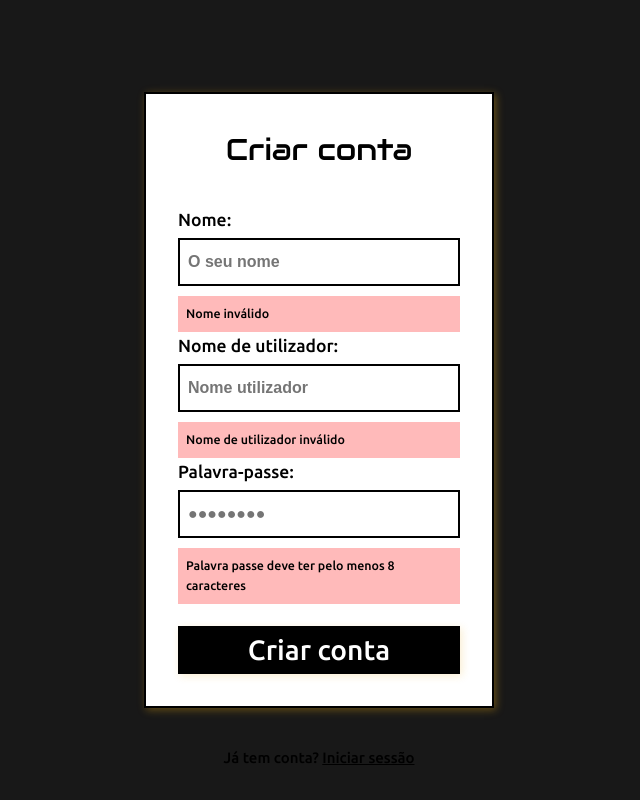
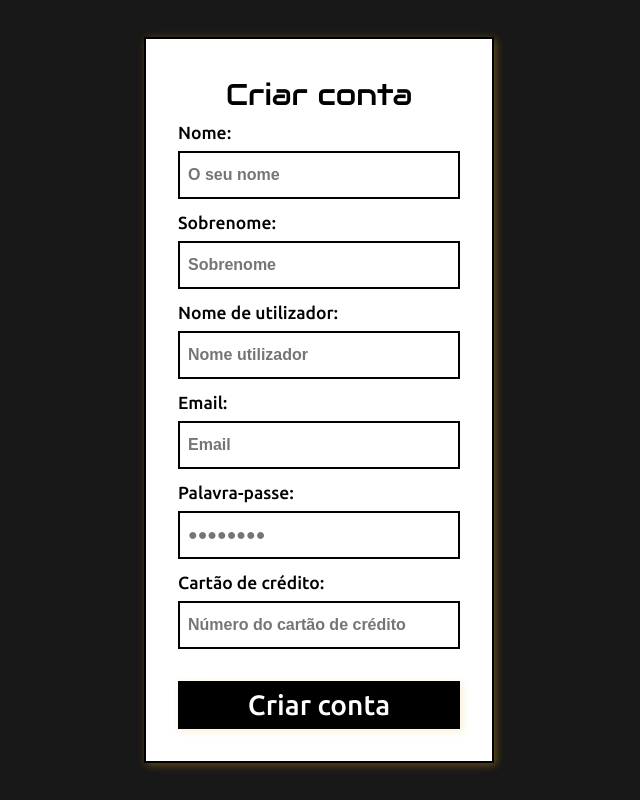
Before and after one commit to ruicarvalho1/CP2-AOOPII, a Vue app in the folder client/: page /register in a window 1280 px wide. Shown: the whole page, without its empty margins (1-641 px from the left). Built offline with nearby package versions, Linux system fonts and the light colour scheme; grey boxes are pictures that could not be loaded.

Commit message:
Login Implemmented

```diff
--- a/client/package.json
+++ b/client/package.json
@@ -10,6 +10,7 @@
   },
   "dependencies": {
     "animate.css": "^4.1.1",
+    "axios": "^1.7.9",
     "vue": "^3.5.13",
     "vue-router": "^4.5.0"
   },
--- a/client/src/components/pages/Register.vue
+++ b/client/src/components/pages/Register.vue
@@ -1,9 +1,52 @@
 <script setup>
 import { ref } from 'vue';
+import axios from 'axios';
 
-const validate_register = () => {
-  //VALIDACAO DE register RETORNA TRUE OU FALSE PARA A CLASSE SER APLICADA NO ELEMENTO DE ERRO
-  ref(false);
+const firstName = ref('');
+const lastName = ref('');
+const username = ref('');
+const email = ref('');
+const password = ref('');
+const creditCard = ref('');
+
+const firstNameError = ref(false);
+const lastNameError = ref(false);
+const usernameError = ref(false);
+const passwordError = ref(false);
+const creditCardError = ref(false);
+
+const validateRegister = () => {
+  firstNameError.value = firstName.value.trim() === '';
+  lastNameError.value = lastName.value.trim() === '';
+  usernameError.value = username.value.length < 3;
+  passwordError.value = password.value.length < 8;
+  creditCardError.value = creditCard.value.length !== 16;
+  return !(firstNameError.value || lastNameError.value || usernameError.value || passwordError.value || creditCardError.value);
+};
+
+const handleSubmit = async () => {
+  if (validateRegister()) {
+    const userData = {
+      first_name: firstName.value,
+      last_name: lastName.value,
+      email: email.value,
+      username: username.value,
+      auth: {
+        platform: 'website',
+        password: password.value,
+      },
+      credit_card: creditCard.value,
+    };
+
+    try {
+      const response = await axios.post('http://localhost:3000/auth/register', userData);
+      console.log('Registro bem-sucedido:', response.data);
+    } catch (error) {
+      console.error('Erro no registro:', error.response ? error.response.data : error.message);
+    }
+  } else {
+    console.log('Formulário inválido!');
+  }
 };
 </script>
 
@@ -12,34 +55,73 @@ const validate_register = () => {
     <div class="register-form">
       <div class="form">
         <h1>Criar conta</h1>
-        <div class="name">
+
+        <!-- Nome -->
+        <div class="username">
           <h3>Nome:</h3>
-          <input class="register-input" type="text" placeholder="O seu nome">
-          <div :class="{ 'raise-error-name': validate_register}" class="error">
+          <input v-model="firstName" class="register-input" type="text" placeholder="O seu nome">
+          <div :class="{ 'raise-error-name': firstNameError }" class="error">
             <h5>Nome inválido</h5>
           </div>
         </div>
+
+        <!-- Sobrenome -->
+        <div class="username">
+          <h3>Sobrenome:</h3>
+          <input v-model="lastName" class="register-input" type="text" placeholder="Sobrenome">
+          <div :class="{ 'raise-error-name': lastNameError }" class="error">
+            <h5>Sobrenome inválido</h5>
+          </div>
+        </div>
+
+
         <div class="username">
           <h3>Nome de utilizador:</h3>
-          <input class="register-input" type="text" placeholder="Nome utilizador">
-          <div :class="{ 'raise-error-user': validate_register}" class="error">
+          <input v-model="username" class="register-input" type="text" placeholder="Nome utilizador">
+          <div :class="{ 'raise-error-user': usernameError }" class="error">
             <h5>Nome de utilizador inválido</h5>
           </div>
         </div>
+
+
+        <div class="username">
+          <h3>Email:</h3>
+          <input v-model="email" class="register-input" type="email" placeholder="Email">
+          <div :class="{ 'raise-error-email': !email }" class="error">
+            <h5>Email inválido</h5>
+          </div>
+        </div>
+
+
         <div class="password">
           <h3>Palavra-passe:</h3>
-          <input class="register-input" type="password" placeholder="●●●●●●●●">
-          <div :class="{ 'raise-error-pass': validate_register}" class="error">
+          <input v-model="password" class="register-input" type="password" placeholder="●●●●●●●●">
+          <div :class="{ 'raise-error-pass': passwordError }" class="error">
             <h5>Palavra passe deve ter pelo menos 8 caracteres</h5>
           </div>
         </div>
-        <button class="register-btn">Criar conta</button>
+
+
+        <div class="username">
+          <h3>Cartão de crédito:</h3>
+          <input v-model="creditCard" class="register-input" type="text" placeholder="Número do cartão de crédito">
+          <div :class="{ 'raise-error-credit-card': creditCardError }" class="error">
+            <h5>Cartão de crédito inválido</h5>
+          </div>
+        </div>
+
+        <!-- Botão de registro -->
+        <button @click="handleSubmit" class="register-btn">Criar conta</button>
       </div>
-      <h4>Já tem conta? <router-link to="/login" class="login-btn">Iniciar sessão</router-link></h4>
+
+      <h4>Já tem conta?
+        <router-link to="/login" class="login-btn">Iniciar sessão</router-link>
+      </h4>
     </div>
+
     <div class="presentation">
       <video class="presentation-vid animate__animated animate__fadeInRight" autoplay muted loop>
-        <source src="../../assets/login.mp4" type="video/mp4" />
+        <source src="../../assets/login.mp4" type="video/mp4"/>
         Your browser does not support the video tag.
       </video>
     </div>
@@ -47,6 +129,7 @@ const validate_register = () => {
 </template>
 
 <style scoped>
+
 .register-page {
   display: flex;
   width: 100%;
@@ -108,8 +191,7 @@ const validate_register = () => {
 .register-page .register-form .form .password,
 .register-page .register-form .form .name input,
 .register-page .register-form .form .username input,
-.register-page .register-form .form .password input
-{
+.register-page .register-form .form .password input {
   width: 100%;
 }
 
@@ -150,7 +232,8 @@ const validate_register = () => {
 
 .register-page .register-form .raise-error-name.error,
 .register-page .register-form .raise-error-user.error,
-.register-page .register-form .raise-error-pass.error {
+.register-page .register-form .raise-error-pass.error,
+.register-page .register-form .raise-error-credit-card.error {
   display: flex;
 }
 
```
Also changed, not shown: 1 other file (tests, documents, lock files or other folders).
